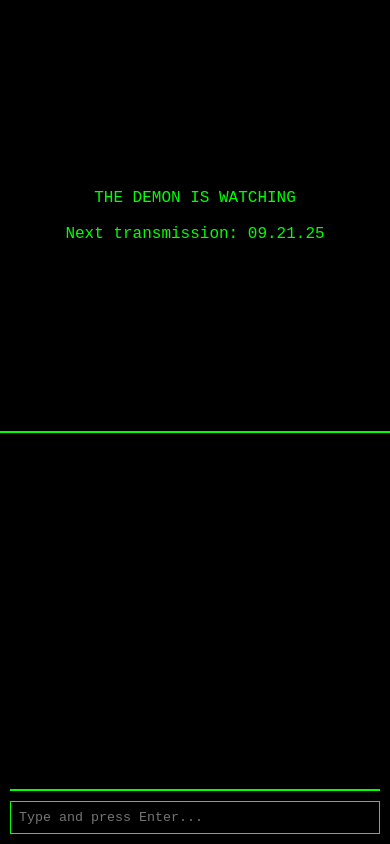
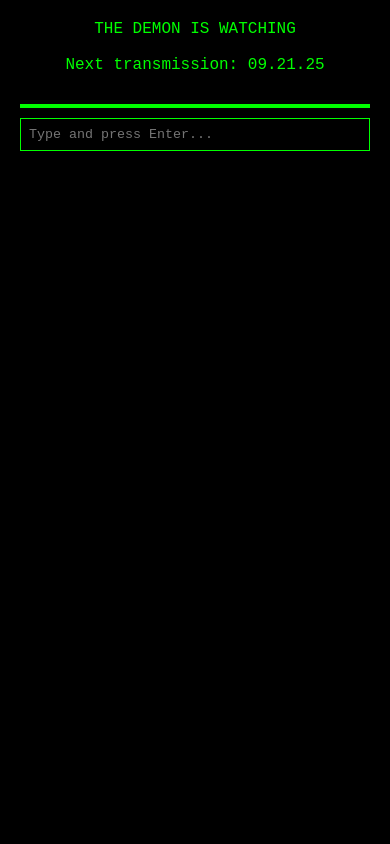
Before and after one commit to lazycarpenter/demon, a plain HTML site: page index.html in a window 390 px wide. Drawn offline with Linux system fonts and the light colour scheme.

Commit message:
Update index.html

```diff
--- a/index.html
+++ b/index.html
@@ -11,25 +11,26 @@
 
     body {
       margin: 0;
+      padding: 20px;
       background-color: black;
       color: #00FF00;
       font-family: 'Courier New', monospace;
       font-size: 16px;
       display: flex;
       flex-direction: row;
-      height: 100vh;
+      height: calc(100vh - 40px); /* 20px padding top + bottom */
       overflow: hidden;
+      gap: 20px;
     }
 
     .main-content, .chat-sidebar {
-      padding: 10px;
+      flex: 1;
+      display: flex;
+      flex-direction: column;
+      justify-content: center;
     }
 
     .main-content {
-      flex: 2;
-      display: flex;
-      justify-content: center;
-      align-items: center;
       text-align: center;
     }
 
@@ -44,11 +45,8 @@
     }
 
     .chat-sidebar {
-      flex: 1;
-      display: flex;
-      flex-direction: column;
+      max-width: 400px;
       border-left: 2px solid #00FF00;
-      max-width: 400px;
     }
 
     .chat-log {
@@ -82,19 +80,20 @@
     @media (max-width: 768px) {
       body {
         flex-direction: column;
+        height: auto;
+      }
+
+      .chat-sidebar {
+        border-left: none;
+        border-top: 2px solid #00FF00;
+        max-width: none;
+        height: 50vh;
       }
 
       .main-content {
         flex: 1;
-        padding: 20px;
-      }
-
-      .chat-sidebar {
-        flex: 1;
-        border-left: none;
-        border-top: 2px solid #00FF00;
-        max-width: none;
-        height: 50vh;
+        justify-content: center;
+        padding-bottom: 10px;
       }
     }
   </style>
```
